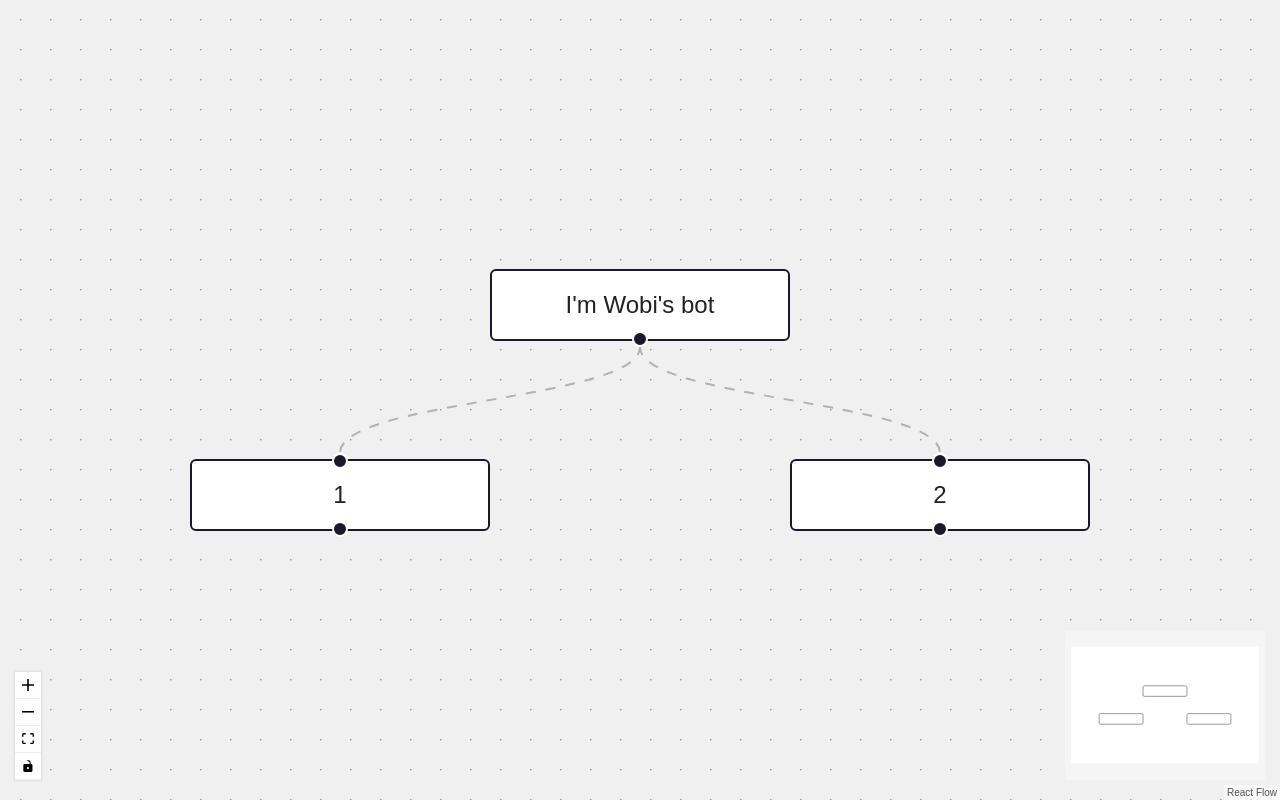
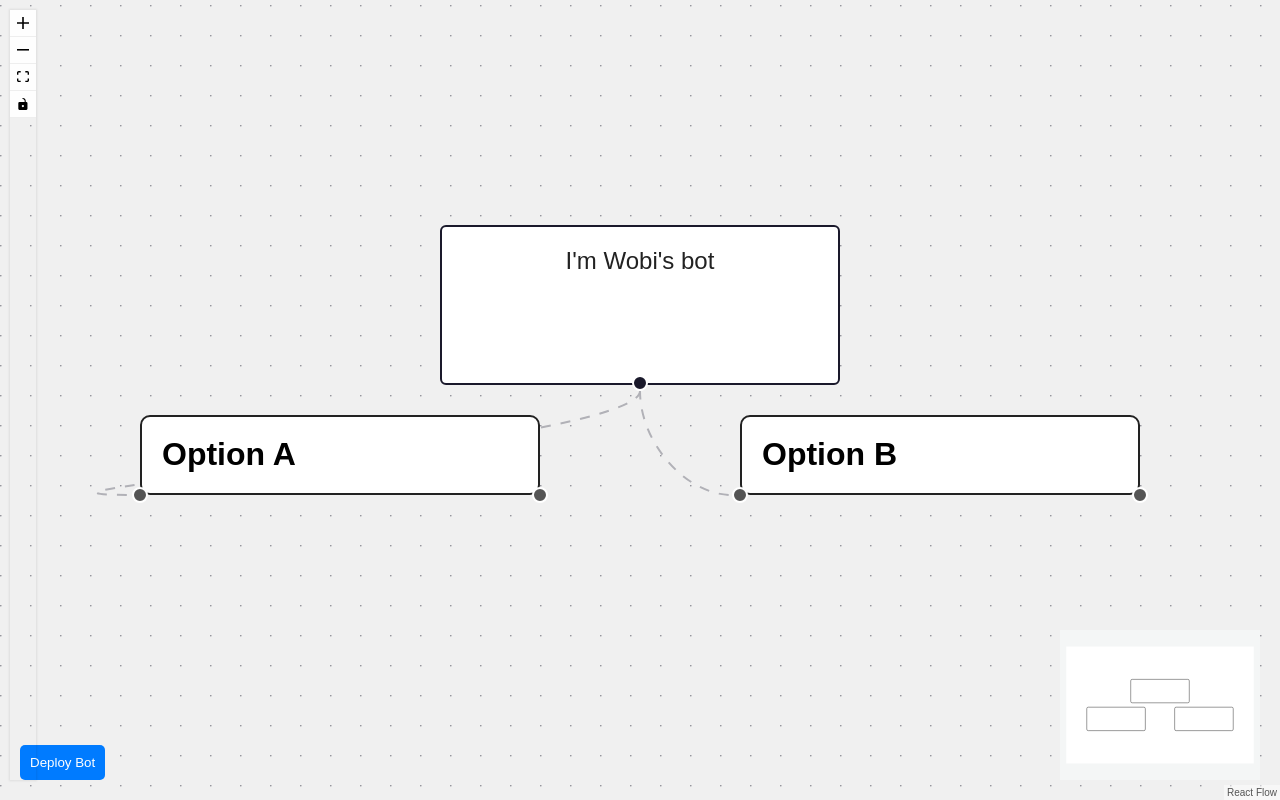
Before and after one commit to nangerno/BotBuilder, a React (Vite) app: page / in a window 1280 px wide. Built offline with nearby package versions, Linux system fonts and the light colour scheme.

Commit message:
updated functionalities

```diff
--- /dev/null
+++ b/src/App.css
@@ -0,0 +1,50 @@
+/* App.css */
+.react-flow-container {
+    width: 100%;
+    height: 100vh;  /* Set the height to fill the viewport */
+  }
+
+  .react-flow__node-default {
+    background-color: #f0f0f0;
+    border-radius: 10px;
+    padding: 10px;
+    font-weight: bold;
+  }
+
+  .react-flow__node {
+    width: 200px;
+    height: 80px;
+  }
+
+  .react-flow__edge {
+    stroke: #ddd;
+    stroke-width: 2px;
+  }
+
+  .react-flow__minimap {
+    position: absolute;
+    bottom: 20px;
+    right: 20px;
+  }
+
+  .react-flow__controls {
+    position: absolute;
+    top: 10px;
+    left: 10px;
+  }
+
+  .custom-node {
+    background-color: #e0e0e0;
+    padding: 10px;
+    border-radius: 10px;
+    width: 150px;
+    text-align: center;
+    font-weight: bold;
+  }
+
+  .custom-node .react-flow__handle {
+    background: #555;
+    border-radius: 50%;
+    width: 12px;
+    height: 12px;
+  }
--- a/src/App.jsx
+++ b/src/App.jsx
@@ -4,13 +4,21 @@ import ReactFlow, {
   Background,
   Controls,
   MiniMap,
+  Handle,
 } from "react-flow-renderer";
 import "react-flow-renderer/dist/style.css";
 import "react-flow-renderer/dist/theme-default.css";
 
-// Define node and edge types outside the component
-const nodeTypes = {};
-const edgeTypes = {};
+// Define custom node types
+const CustomNode = ({ data }) => {
+  return (
+    <div style={{ padding: 10, border: '1px solid #222', borderRadius: '5px', backgroundColor: '#fff' }}>
+      <strong>{data.label}</strong>
+      <Handle type="source" position="right" />
+      <Handle type="target" position="left" />
+    </div>
+  );
+};
 
 const initialNodes = [
   {
@@ -21,12 +29,12 @@ const initialNodes = [
   },
   {
     id: "2",
-    data: { label: "1" },
+    data: { label: "Option A" },
     position: { x: 100, y: 100 },
   },
   {
     id: "3",
-    data: { label: "2" },
+    data: { label: "Option B" },
     position: { x: 400, y: 100 },
   },
 ];
@@ -42,21 +50,42 @@ function App() {
 
   const onConnect = (params) => setEdges((eds) => addEdge(params, eds));
 
+  const handleDeploy = () => {
+    // Placeholder for deploy functionality
+    alert("Bot deployed! (This is a placeholder action.)");
+  };
+
   return (
     <div style={{ height: "100vh", width: "100%" }}>
       <ReactFlow
-        nodes={nodes}
+        nodes={nodes.map((node) => ({
+          ...node,
+          type: node.type || 'custom', // Use custom type if defined
+        }))}
         edges={edges}
         onConnect={onConnect}
         fitView
-        nodeTypes={nodeTypes}  // Pass nodeTypes if you have custom nodes
-        edgeTypes={edgeTypes}  // Pass edgeTypes if you have custom edges
+        nodeTypes={{ custom: CustomNode }} // Register custom node type
         style={{ background: "#f0f0f0" }}
       >
         <Background />
         <Controls />
         <MiniMap />
       </ReactFlow>
+
+      {/* Deploy Button */}
+      <div style={{ position: 'absolute', bottom: '20px', left: '20px' }}>
+        <button onClick={handleDeploy} style={{
+          padding: '10px',
+          backgroundColor: '#007bff',
+          color: '#fff',
+          borderRadius: '5px',
+          border: 'none',
+          cursor: 'pointer'
+        }}>
+          Deploy Bot
+        </button>
+      </div>
     </div>
   );
 }
--- a/src/index.css
+++ b/src/index.css
@@ -10,3 +10,48 @@ body {
     justify-content: center;
     align-items: center;
   }
+/* App.css */
+.react-flow__node-default {
+  background-color: #f0f0f0;
+  border-radius: 10px;
+  padding: 10px;
+  font-weight: bold;
+}
+
+.react-flow__node {
+  width: 200px;
+  height: 80px;
+}
+
+.react-flow__edge {
+  stroke: #ddd;
+  stroke-width: 2px;
+}
+
+.react-flow__minimap {
+  position: absolute;
+  bottom: 20px;
+  right: 20px;
+}
+
+.react-flow__controls {
+  position: absolute;
+  top: 10px;
+  left: 10px;
+}
+
+.custom-node {
+  background-color: #e0e0e0;
+  padding: 10px;
+  border-radius: 10px;
+  width: 150px;
+  text-align: center;
+  font-weight: bold;
+}
+
+.custom-node .react-flow__handle {
+  background: #555;
+  border-radius: 50%;
+  width: 12px;
+  height: 12px;
+}
```
Also changed, not shown: src/CustomNode.jsx (added, +12 -0 lines).
